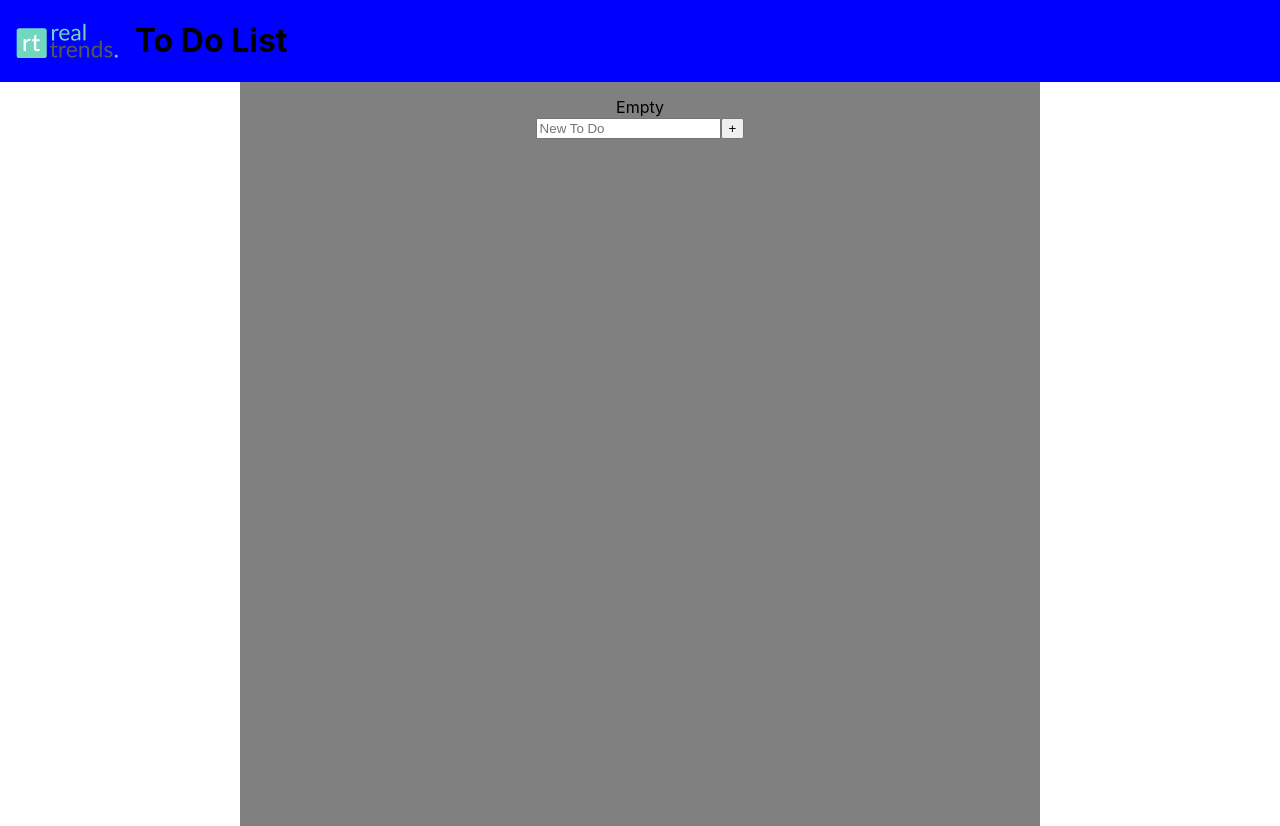
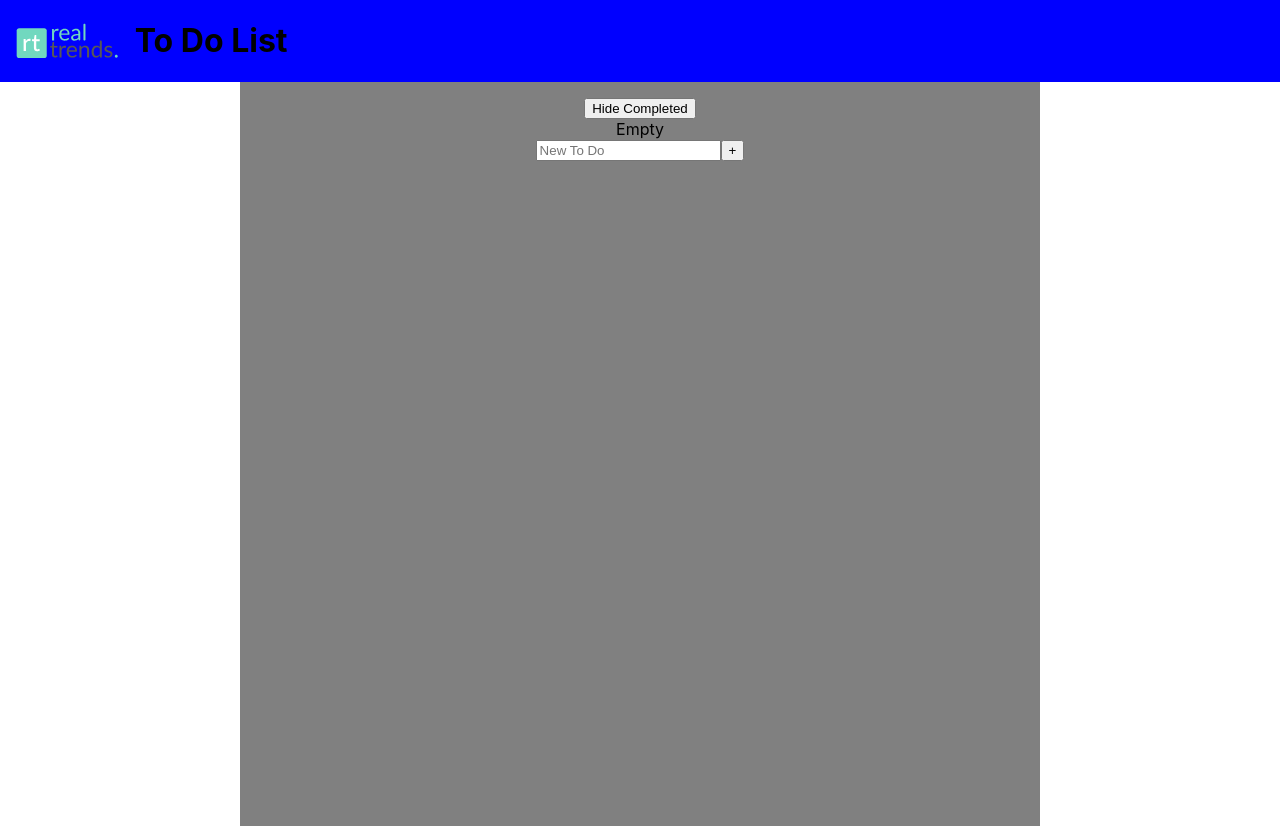
Before and after one commit to OtavioHo/react-todo-app, a React (Create React App) app: page / in a window 1280 px wide. Built offline with nearby package versions, Linux system fonts and the light colour scheme.

Commit message:
Hide completed button

```diff
--- a/src/components/TodoList/index.tsx
+++ b/src/components/TodoList/index.tsx
@@ -11,6 +11,7 @@ export default function TodoList() {
   const [newTodo, setNewTodo] = useState<string>("");
   const [editing, setEditing] = useState<number>(-1);
   const [editingValue, setEditingValue] = useState<string>("");
+  const [showCompleted, setShowCompleted] = useState<boolean>(true);
 
   const createItem = (e: FormEvent) => {
     e.preventDefault();
@@ -39,8 +40,13 @@ export default function TodoList() {
 
   return (
     <div className="todo-list">
+      <button onClick={() => setShowCompleted(!showCompleted)}>
+        {showCompleted ? "Hide Completed" : "Show Completed"}
+      </button>
       {todoList.length > 0 ? (
-        todoList.map((item: Item, index: number) => (
+        todoList.map(
+          (item: Item, index: number) =>
+            (showCompleted || !item.done) && (
               <div className="list-item" key={index}>
                 <button onClick={() => toggleTask(index)}>
                   {item.done ? "check" : "uncheck"}
@@ -61,7 +67,8 @@ export default function TodoList() {
                   </div>
                 )}
               </div>
-        ))
+            )
+        )
       ) : (
         <div>Empty</div>
       )}
```
Lines whose indentation alone changed are shown as unchanged.
